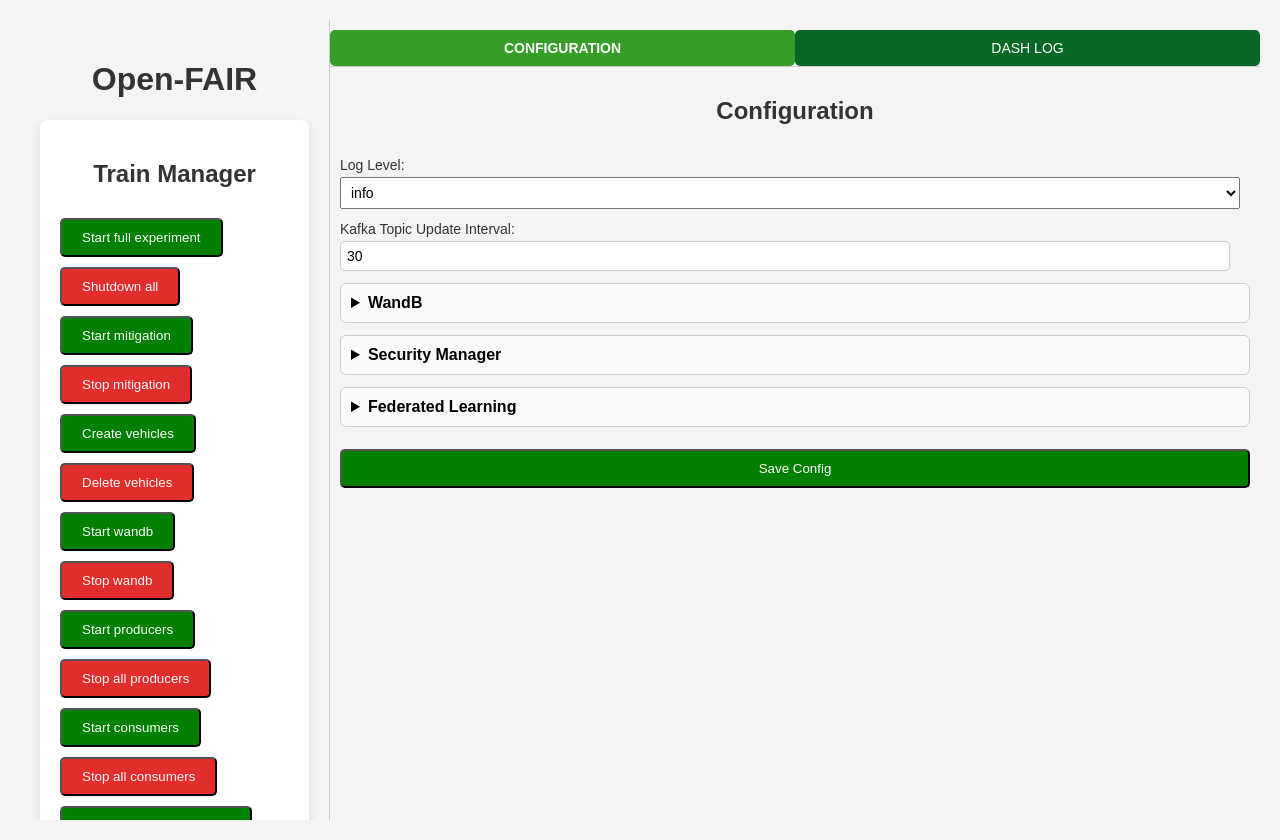
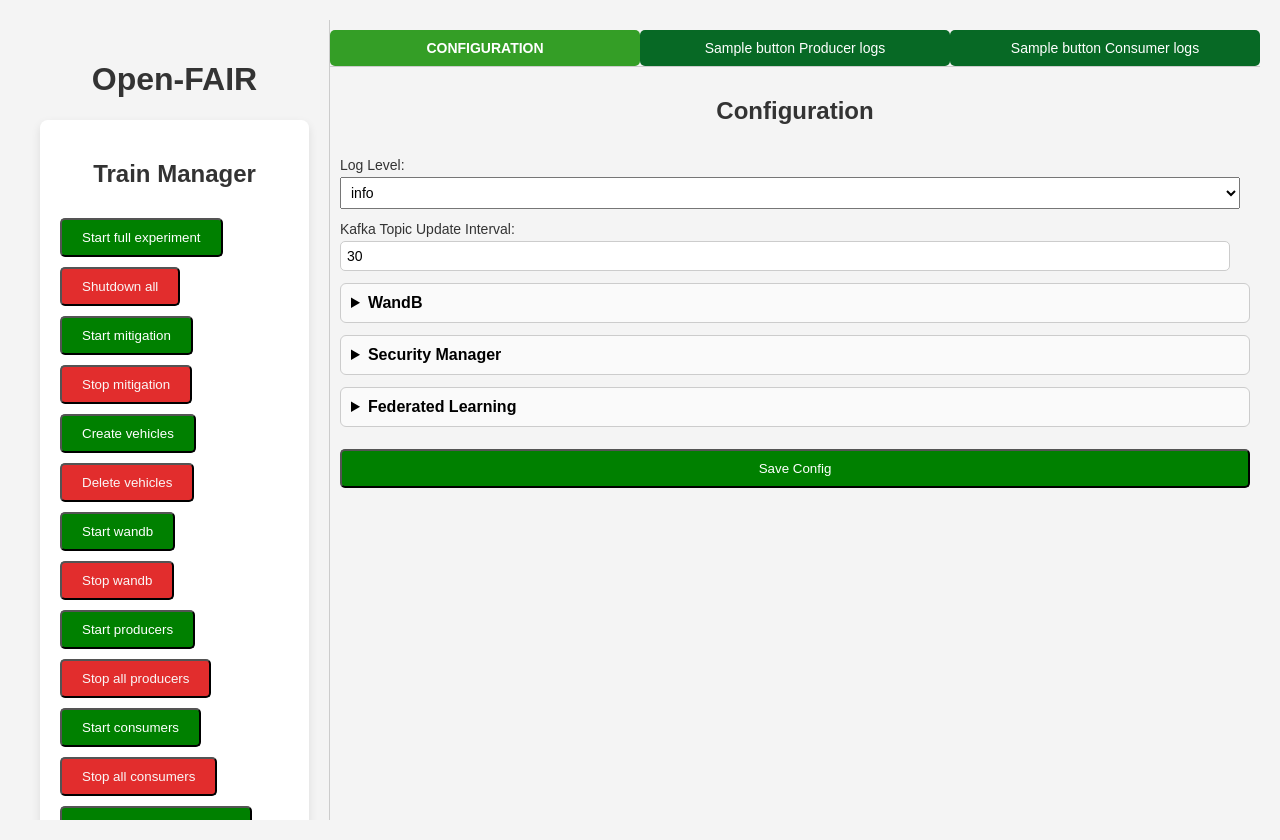
Before and after one commit to DIETI-DISTA-IoT/of-dashboard, a Python web app: template templates/index.html in a window 1280 px wide. Run offline with Jinja, Linux system fonts and the light colour scheme; the template is opened without the code that fills it: most values are stand-ins (such as "Sample title", 1, 10 or a date in 2020).

Commit message:
logging advancements

```diff
--- a/static/js/dashboard.js
+++ b/static/js/dashboard.js
@@ -37,6 +37,7 @@ window.addEventListener('DOMContentLoaded', (event) => {
   const startExperimentButton = document.getElementById("start-experiment");
   const startMitigationButton = document.getElementById("start-mitigation");
   const stopMitigationButton = document.getElementById("stop-mitigation");
+  const logtabs = Array.from(document.querySelectorAll('[id$="_log"]'));
 
   var config = {};
 
@@ -71,15 +72,15 @@ window.addEventListener('DOMContentLoaded', (event) => {
 
     }
 
+  updateConfigDict();
+
+
   configForm.addEventListener("submit", function(e) {
       e.preventDefault();
       updateConfigDict();
       alert("Configuration Saved!!");
       // TODO: send config dict to backend with fetch/axios
-    });
-
-    updateConfigDict();
-
+  });
 
   startAutomaticAttacksButton.addEventListener("click", function() {
       fetch("/start-automatic-attacks", {method: "POST"})
@@ -209,6 +210,25 @@ window.addEventListener('DOMContentLoaded', (event) => {
       });
   });
 
+  logtabs.forEach(tab => {
+
+    const containerName = tab.id.split('_log')[0];
+    const logBox = document.getElementById(`${containerName}-log-box`);
+
+    if (logBox) {
+        console.log(`Streaming logs for container ${containerName}`);
+        const eventSource = new EventSource(`/logs/${containerName}`);
+        eventSource.onmessage = (event) => {
+          logBox.textContent += event.data + "\n";
+          logBox.scrollTop = logBox.scrollHeight;
+        };
+        eventSource.onerror = () => {
+          logBox.textContent += "[Log stream disconnected]\n";
+        };
+    }
+  });
+
+
   stopAttackButtons.forEach(button => {
       button.addEventListener("click", function() {
           fetch("/stop-attack", {
@@ -249,4 +269,5 @@ window.addEventListener('DOMContentLoaded', (event) => {
         .then(data => console.log(data));
   });
 
+
 });
--- a/static/styles.css
+++ b/static/styles.css
@@ -246,3 +246,29 @@ label {
   font-weight: bold;
   cursor: pointer;
 }
+
+/* === Generic Log Viewer Styling === */
+.log-box {
+  background-color: #000;
+  color: #00ff00;
+  font-family: "Courier New", monospace;
+  padding: 10px;
+  border-radius: 6px;
+  height: 400px;
+  overflow-y: auto;
+  white-space: pre-wrap;
+  box-shadow: inset 0 0 8px rgba(0, 255, 0, 0.3);
+}
+
+.log-box::-webkit-scrollbar {
+  width: 10px;
+}
+
+.log-box::-webkit-scrollbar-thumb {
+  background-color: #333;
+  border-radius: 5px;
+}
+
+.log-box::-webkit-scrollbar-thumb:hover {
+  background-color: #555;
+}
--- a/templates/index.html
+++ b/templates/index.html
@@ -71,7 +71,11 @@
         <div class="content">
             <div class="tabs">
                 <button class="tablink active" onclick="openTab(event, 'config')">CONFIGURATION</button>
-                <button class="tablink" onclick="openTab(event, 'dash-log')">DASH LOG</button>
+                <!--button class="tablink" onclick="openTab(event, 'dash-log')">DASH LOG</button-->
+                {% for button in rendering_params.botmaster_buttons %}
+                    <button id="{{ button }}_producer_log" class="tablink" onclick="openTab(event, '{{ button }}_producer-log')">{{ button }} Producer logs</button>
+                    <button id="{{ button }}_consumer_log" class="tablink" onclick="openTab(event, '{{ button }}_consumer-log')">{{ button }} Consumer logs</button>
+                {% endfor %}
             </div>
 
             <div id="config" class="tabcontent" style="display:block;">
@@ -135,7 +139,23 @@
                     <button type="submit" class="blue">Save Config</button>
 
                 </form>
-        </div>
+
+            </div>
+            <!--div id="dash-log" class="tabcontent">
+                <h2>Dashboard Log</h2>
+                <div id="dashboard-log-box"  class="log-box"></div>
+            </div-->
+            {% for button in rendering_params.botmaster_buttons %}
+                <div id="{{ button }}_consumer-log" class="tabcontent">
+                    <h2>{{ button }} Consumer Log</h2>
+                    <div id="{{ button }}_consumer-log-box"  class="log-box"></div>
+                </div>
+                <div id="{{ button }}_producer-log" class="tabcontent">
+                    <h2>{{ button }} Producer Log</h2>
+                    <div id="{{ button }}_producer-log-box"  class="log-box"></div>
+                </div>
+            {% endfor %}
+
     </div>
 
 </body>
```
Also changed, not shown: app.py (+12 -1 lines).
